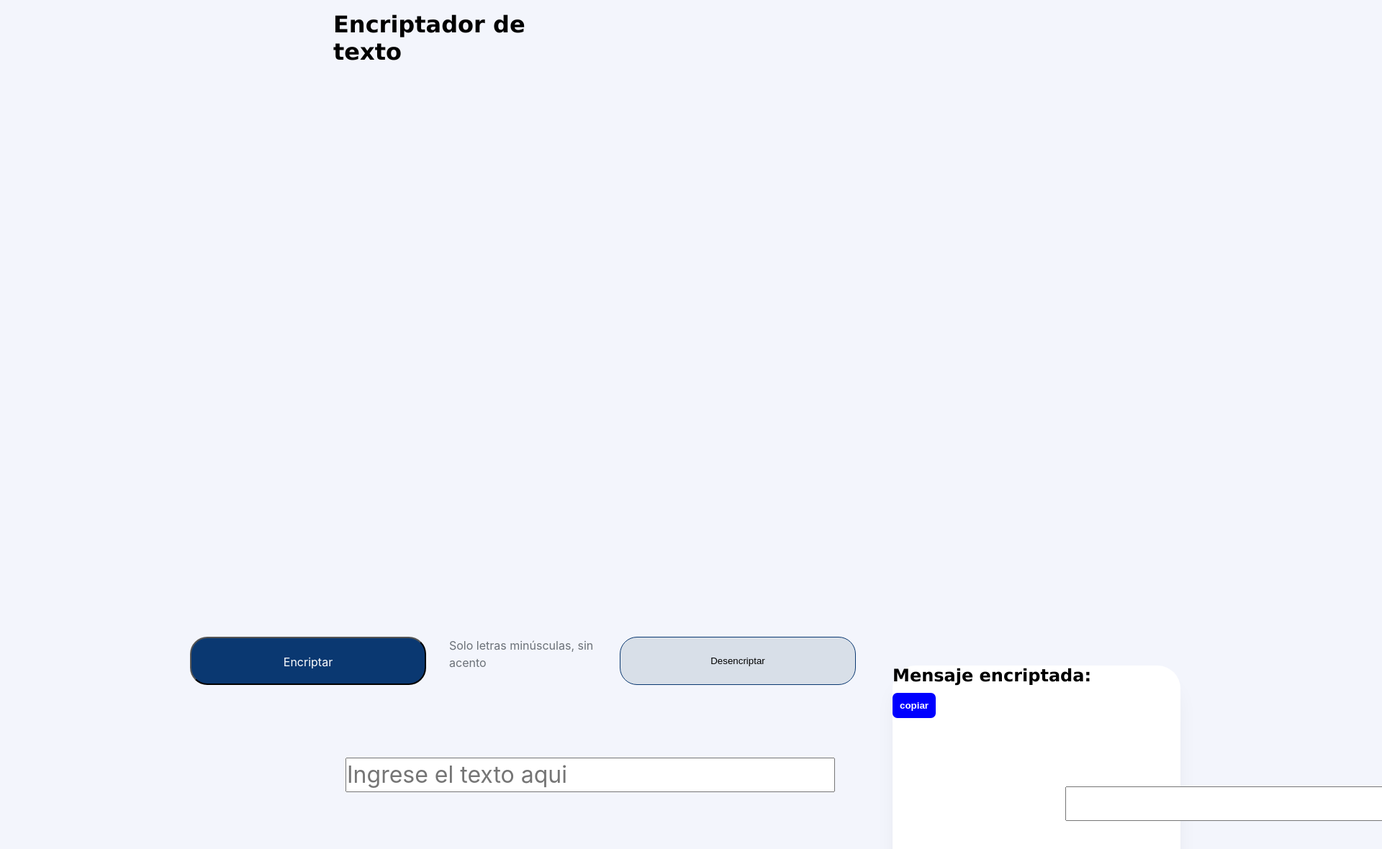
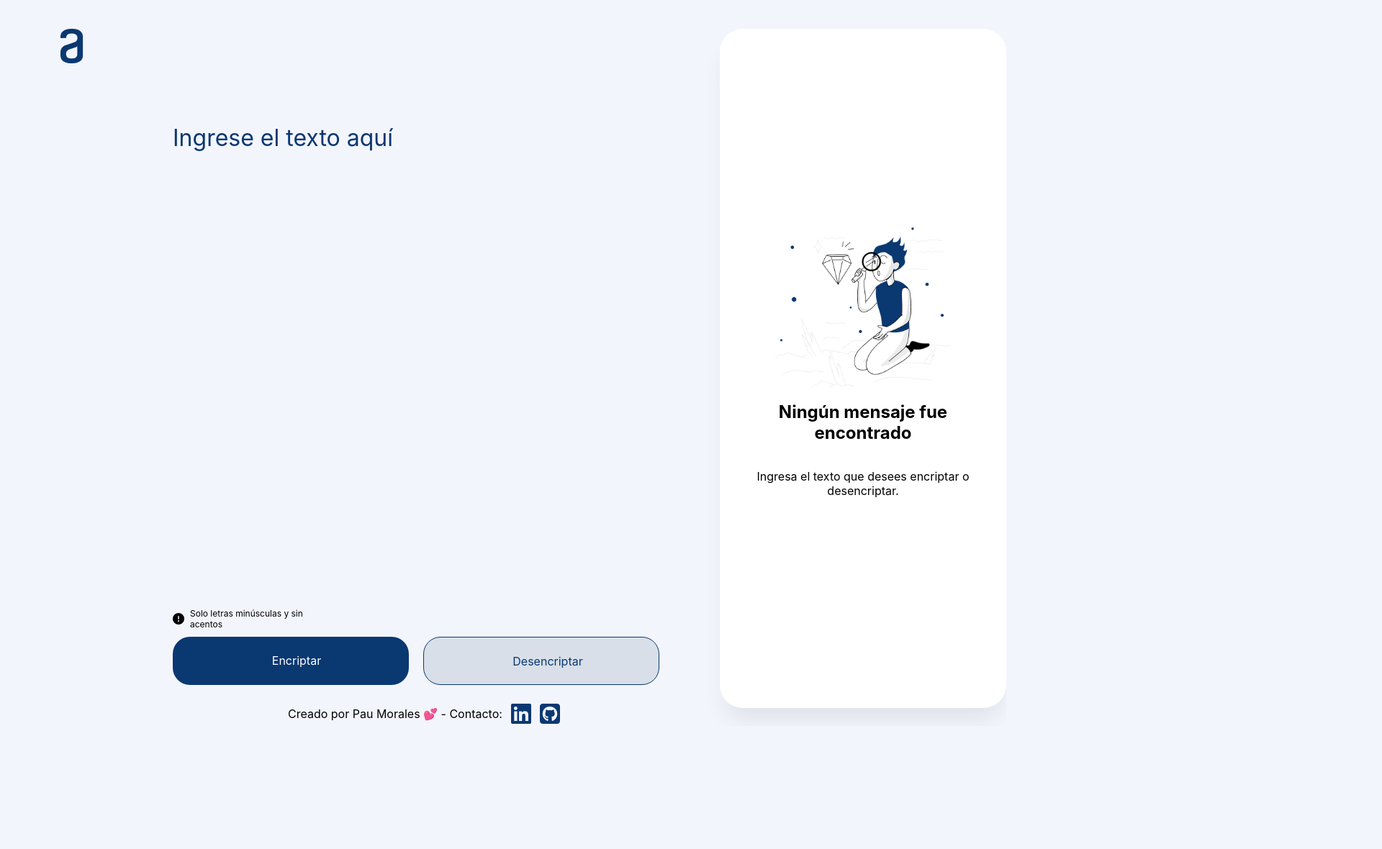
Before and after one commit to pau-morales/Challenge-I-ONE--Encriptador-de-texto, a plain HTML site: page index.html in a window 1280 px wide. Shown: the top 1180 px of the page at 72% size, 1920 px wide, since content can reach past the window. After the commit the page ends 1009 px from the top, so only its background shows below. Drawn offline with Linux system fonts and the light colour scheme.

Commit message:
Desafío ONE N°1 Encriptador - Terminado.

```diff
--- a/css/style.css
+++ b/css/style.css
@@ -1,30 +1,127 @@
-* {
-  margin: 0;
-  padding: 0;
-  box-sizing: border-box;
+*{
+  font-family: 'Inter', sans-serif;
+
 }
 
-body {
-  background-color: rgba(243, 245, 252, 1);
-  font-family: Verdana, Geneva, Tahoma, sans-serif;
+body{
+  background-color: #F3F5FC;
 }
 
-.main {
-  /*
-  width: 80vw;
-  margin: auto;
+.container{
   display: flex;
+  justify-content: space-around;
+  margin-bottom: 2rem;
+}
+
+.logo{
+  display: flex;
+  flex-direction: column;
+  align-items: flex-start;
+  padding: 0px;
+  position: absolute;
+  width: 120px;
+  height: 48px;
+  left: 40px;
+  top: 40px;
+}
+.logo-img-container {
+  position: static;
+  width: 120px;
+  height: 48px;
+  left: 0px;
+  top: 0px;
+  flex: none;
+  order: 0;
+  flex-grow: 0;
+  margin: 40px 0px;
+}
+
+.logo .logo-img-container img {
+  position: absolute;
+  left: 36.67%;
+  right: 37.43%;
+  top: 0%;
+  bottom: 0%;
+}
+
+.encriptador-container{
+  margin-top: 3rem;
+  display: flex;
+  flex-direction: column;
+  justify-content: space-between;
+
+  align-items: center;
+  align-self: stretch;
+  flex-grow: 0;
+}
+.encriptador__textarea{
+  color: #0A3871;
+  padding: 0%;
+  font-size: 32px;
+  border: none;
+  resize: none;
+  position: absolute;
+  /*width: 680px;
+  height: 48px;
+  */
+  left: 240px;
+  top: 168px;
+  background-color: #F3F5FC;
+  line-height: 150%;
+}
+.encriptador__textarea::placeholder{
+  color: #0A3871;
+  background-color: #F3F5FC;
+
+}
+
+.text-aclaration{
+  display: flex;
+  flex-direction: row;
+  align-items: center;
+  gap: 8px;
+  padding: 0px;
+  position: absolute;
+  width: 229px;
+  height: 18px;
+  left: 240px;
+  top: 851px;
+}
+.text-aclaration p{
+  font-size: 12px;
+}
+
+.character-image{
+  max-width: 70%;
+}
+.aside-container{
+  position: absolute;
+  display: flex;
+  flex-direction: column;
+  align-items: center;
   justify-content: center;
-  */
+  background-color: #FFFFFF;
+  height: 944px;
+  width: 350px;
+  left: 1000px;
+  top: 40px;
+  padding: 0 1.5rem;
+  border-radius: 32px;
+  box-shadow: 0px 24px 32px -8px rgba(0, 0, 0, 0.08);
+}
+.aside__title{
+  text-align: center;
+}
+.aside__paragraph{
+  text-align: center;
 
-  /* Frame 3 */
-  /* Auto layout */
+}
 
+.buttons{
   display: flex;
   flex-direction: row;
   align-items: flex-start;
   padding: 0px;
-
   position: absolute;
   width: 680px;
   height: 67px;
@@ -32,169 +129,142 @@ body {
   top: 885px;
 }
 
-.titulo {
-  padding: 15px;
-  width: 30vw;
-  margin: auto;
-
-}
-
-.container{
-	width: 60%;
-	height: 100%;
-	margin: 0 auto;
-}
-
-label{
-	/* Solo letras minúsculas y sin acentos */
-  position: static;
-  width: 205px;
-  height: 18px;
-  left: 240px;
-  top: 851px;
-
-  font-family: Inter;
-  font-style: normal;
-  font-weight: normal;
-  font-size: 16px;
-  line-height: 150%;
-  /* identical to box height, or 18px */
-
-  /* Gray/gray-400 */
-  color: #495057;
-  opacity: 0.8;
-
-  /* Inside auto layout */
-  flex: none;
-  order: 1;
-  flex-grow: 0;
-  margin: 0px 8px;
-}
-
-.box {
-  /*
-  padding: 10px;
-  margin: 0 10px 0 10px;
-  box-shadow: 2px 2px 2px 1px rgba(0, 0, 0, 0.2);
-  background-color: white;
-  border-radius: 0.5em;
-  width: 30vw;
-  height: auto;
-  */
-
-  /* Rectangle 1 */
-
-
-  position: absolute;
-  width: 400px;
-  height: 944px;
-  left: 1000px;
-  top: 40px;
-  bottom: 40px;
-
-  /* White */
-
-  background: #FFFFFF;
-  /* shadow */
-
-  box-shadow: 0px 24px 32px -8px rgba(0, 0, 0, 0.08);
-  border-radius: 32px;
-
-
-}
-
-.btnEncriptar{
-  /* Button */
-  /* Auto layout */
+.button-encriptar{
+  background-color: #0A3871;
+  border: none;
+  border-radius: 24px;
+  /*padding: 1.5rem 5rem;*/
+  cursor: pointer;
   display: flex;
   flex-direction: row;
   align-items: flex-start;
   padding: 24px;
-
   position: static;
   width: 328px;
   height: 67px;
-  left: 240px;
-  top: 885px;
+  left: 0px;
+  top: 0px;
+  margin-right: 20px;
+}
 
-  /* Dark blue/dark-blue-300 */
-  background: #0A3871;
-  border-radius: 24px;
-
-  /* Inside auto layout */
-  flex: none;
-  order: 0;
-  flex-grow: 0;
-  margin: 0px 24px;
-
-  /*Texto*/
-  color: white;
-  font-family: Inter;
-  font-style: normal;
-  font-weight: normal;
+.btn-1-text {
+  position: static;
+  width: 280px;
+  height: 19px;
+  left: 24px;
+  top: 24px;
   font-size: 16px;
   line-height: 19px;
   text-align: center;
-
+  color: #FFFFFF;
+  flex: none;
+  order: 0;
+  flex-grow: 1;
+  margin: 0px 8px;
 }
 
-.btnDesencriptar{
-  /* Button */
-  /* Auto layout */
+.button-desencriptar{
   display: flex;
   flex-direction: row;
   align-items: flex-start;
   padding: 24px;
-
   position: static;
   width: 328px;
   height: 67px;
   left: 352px;
   top: 0px;
-
-  /* Light gray */
-  background: #D8DFE8;
-
-  /* Dark blue/dark-blue-300 */
+  background-color:  #D8DFE8;
   border: 1px solid #0A3871;
   box-sizing: border-box;
   border-radius: 24px;
-
-  /* Inside auto layout */
-  flex: none;
-  order: 1;
-  flex-grow: 0;
-  margin: 0px 24px;
+  /*padding: 1.5rem 5rem;*/
+  cursor: pointer;
 }
 
-.btn {
-  border: 0;
-  color: white;
-  font-weight: bold;
-  background-color: blue;
-  padding: 10px;
-  margin-top: 10px;
-  border-radius: 0.5em;
+.btn-2-text {
+  position: static;
+  width: 280px;
+  height: 19px;
+  left: 24px;
+  top: 24px;
+  font-size: 16px;
+  line-height: 19px;
+  text-align: center;
+  color: #0a3871;
+  flex: none;
+  order: 0;
+  flex-grow: 1;
+  margin: 0px 8px;
 }
 
-.text-input {
-  /* Ingrese el texto aqui */
+.button-copy{
+  display: flex;
+  flex-direction: row;
+  align-items: flex-start;
+  padding: 24px;
   position: absolute;
-  width: 680px;
-  height: 48px;
-  left: 240px;
-  right: 520px;
-  top: 168px;
-  bottom: 808px;
+  width: 336px;
+  height: 67px;
+  left: 32px;
+  bottom: 32px;
+  background-color:  #D8DFE8;
+  border: 1px solid #0A3871;
+  box-sizing: border-box;
+  border-radius: 24px;
+  /*padding: 1.5rem 5rem;*/
+  cursor: pointer;
+}
 
-  font-family: Inter;
-  font-style: normal;
-  font-weight: normal;
-  font-size: 32px;
+.button-copy{
+  display: none;
+}
+.button-copy:hover{
+  color: #FFFFFF;
+  background-color: #0A3871;
+  border: none;
+}
+
+.text-area-dec {
+  position: absolute;
+  width: 336px;
+  height: 781px;
+  left: 32;
+  top: 32;
+
+  font-size: 24px;
   line-height: 150%;
-  /* identical to box height, or 48px */
+  color: #495057;
+  border: none;
+  outline: none;
+  resize: none;
+}
 
+.text-area-dec[disabled=disabled], button:disabled {
+  background-color: transparent;
+}
 
-  /* Dark blue/dark-blue-300 */
+.footer-paragraph{
+  position: absolute;
+  left: 400px;
+  top: 960px;
+  display: flex;
+  gap: 12px;
+  align-items: center;
+  justify-content: center;
+  margin-bottom: 0;
+}
+.fab{
   color: #0A3871;
 }
+.fa-linkedin:hover{
+  color: #0e76a8;
+  transition: color 0.4s;
+}
+.fa-github-square:hover{
+  color: #171515;
+  transition: color 0.4s;
+}
+
+#mensajes-errores{
+	color: red;
+}
--- a/index.html
+++ b/index.html
@@ -1,38 +1,79 @@
 <!DOCTYPE html>
-<html lang="pt-br">
+<html lang="es">
 <head>
   <meta charset="UTF-8">
   <meta http-equiv="X-UA-Compatible" content="IE=edge">
   <meta name="viewport" content="width=device-width, initial-scale=1.0">
-  <title>Document</title>
+  <!-- Favicon-->
+  <link rel="icon" type="image/png" sizes="32x32" href="img/favicon/favicon-32x32.png">
+  <link rel="icon" type="image/png" sizes="96x96" href="img/favicon/favicon-96x96.png">
+  <link rel="icon" type="image/png" sizes="16x16" href="img/favicon/favicon-16x16.png">
+
+
+  <title>Desafio ENCRIPTADOR Oracle ONE</title>
+
+  <!-- Fontawesome-->
+  <script src="https://kit.fontawesome.com/9514dd5057.js" crossorigin="anonymous"></script>
+  <!-- CSS Custom -->
   <link rel="stylesheet" href="css/style.css">
 </head>
+
 <body>
-  <header>
-    <div class="container">
-      <h1 class="titulo">Encriptador de texto</h1>
+  <main class="main">
+    <!-- logo -->
+    <div class="logo">
+      <div class="logo-img-container">
+        <a href="https://www.aluracursos.com/" target="blank"><img src="img/alura-logo.png" alt="" /></a>
+      </div>
     </div>
-  </header>
+    <section class="container">
+      <ul id="mensajes-errores"></ul>
+        <div class="encriptador-container">
 
+            <div>
+                <textarea class="encriptador__textarea" name="" id="area" cols="30" rows="10"
+                    placeholder="Ingrese el texto aquí"></textarea>
+            </div>
+            <div class="button-container">
+                <div class="text-aclaration">
+                    <i class="fas fa-exclamation-circle"></i>
+                    <p>Solo letras minúsculas y sin acentos</p>
+                </div>
+                <div class="buttons">
+                    <button id="button-encriptar" class="button-encriptar">
+                      <div class="btn-1-text">Encriptar</div></button>
+                    <button id="button-desencriptar" class="button-desencriptar">
+                      <div class="btn-2-text">Desencriptar</div></button>
+                </div>
 
-  <main class="main">
-
-
-        <input class="text-input" type="text" id="input-texto" placeholder="Ingrese el texto aqui">
-
-        <label>Solo letras minúsculas, sin acento</label>
-
-        <input class="btnEncriptar" type="submit" value="Encriptar" id="btn-encriptar">
-        <input class="btnDesencriptar" type="submit" value="Desencriptar" id="btn-desencriptar">
-
-
-    <section class="msg box">
-      <h2 id="">Mensaje encriptada:</h2>
-      <input class="text-input" type="text" id="msg"></input>
-      <input class="btn" type="submit" value="copiar" id="btn-copy">
+            </div>
+        </div>
+        <div class="aside-container">
+            <p class="text-area-dec" id="desencriptar-texto"></p>
+            <img class="character-image" src="img/personaje.png" alt="Personaje con diamente">
+            <h2 class="aside__title">Ningún mensaje fue encontrado</h2>
+            <p class="aside__paragraph">Ingresa el texto que desees encriptar o desencriptar.</p>
+            <button id="button-copy" class="button-copy">Copiar</button>
+            <div id="message-copied">
+                </d>
+            </div>
+        </div>
     </section>
   </main>
 
-  <script src="js/script.js"></script>
+  <footer>
+      <p class="footer-paragraph">Creado por Pau Morales 💕 - Contacto:
+          <a href="https://www.linkedin.com/in/paumorales98/"><i class="fab fa-linkedin fa-2x"></i></a>
+          <a href="https://github.com/pau-morales"><i class="fab fa-github-square fa-2x"></i></a>
+      </p>
+  </footer>
+
+  <script src="js/main.js"></script>
+  <script src="js/validar.js"></script>
+  <script src="js/mostrar_ocultar_texto.js"></script>
+  <script src="js/encriptar.js"></script>
+  <script src="js/desencriptar.js"></script>
+  <script src="js/copiar.js"></script>
+  <script src="js/is-ok.js"></script>
 </body>
 </html>
--- /dev/null
+++ b/js/main.js
@@ -0,0 +1,64 @@
+
+/* Reglas de encriptación:
+"e" es convertido para "enter"
+"i" es convertido para "imes"
+"a" es convertido para "ai"
+"o" es convertido para "ober"
+"u" es convertido para "ufat"
+Solo letras minusculas
+No se permite acentuación de palabras
+*/
+
+/* Reglas de desencriptación:
+"enter" es convertido para "e"
+"imes" es convertido para "i"
+"ai" es convertido para "a"
+"ober" es convertido para "o"
+"ufat" es convertido para "u"
+Solo letras minusculas
+No se permite acentuación de palabras
+*/
+
+var buttonEncriptar = document.querySelector("#button-encriptar");
+var buttonDesencriptar = document.querySelector("#button-desencriptar");
+var input = document.querySelector("#area");
+var messageNotFound = document.querySelector(".aside__title");
+var insertText = document.querySelector(".aside__paragraph");
+var imageCharacter = document.querySelector(".character-image");
+var newText = document.querySelector("#desencriptar-texto");
+var buttonCopy = document.querySelector("#button-copy");
+var messageCopied = document.querySelector("#message-copied");
+var alertError = document.querySelector("#mensaje-error");
+
+let copyMessage = "<p style='color: green'>¡Texto copiado!</p>"
+let errorMessage = "ERROR! Sin mayúsculas, acentos, ni caracteres especiales!"
+
+var alfabeto = "abcdefghijklmnñopqrstuvwxyz";
+var transposicion = "zyxwvutsrqpoñnmlkjihgfedcba";
+
+
+
+buttonEncriptar.addEventListener("click", function (event) {
+  event.preventDefault();
+  ok(input.value, alfabeto);
+  encriptar(input.value, alfabeto, transposicion);
+  input.value = "";
+});
+
+buttonDesencriptar.addEventListener("click", function (event) {
+  event.preventDefault();
+  ok(input.value, alfabeto);
+  desencriptar(input.value, alfabeto, transposicion);
+  input.value = "";
+  /*
+  MostrarOcultarTexto();
+  var desencriptado = document.querySelector("#new-text");
+  desencriptado.value = decodificado;*/
+});
+
+
+buttonCopy.addEventListener("click", function (event) {
+  event.preventDefault();
+
+  copiar();
+});
```
Also changed, not shown: js/copiar.js (added, +12 -0 lines), js/desencriptar.js (added, +20 -0 lines), js/encriptar.js (added, +27 -0 lines), js/is-ok.js (added, +15 -0 lines), js/mostrar_ocultar_texto.js (added, +21 -0 lines), js/script.js (deleted, +0 -20 lines), js/validar.js (added, +47 -0 lines), img/alura-logo.png (added), img/favicon/favicon-16x16.png (added), img/favicon/favicon-32x32.png (added), img/favicon/favicon-96x96.png (added), img/favicon/favicon.ico (added), img/personaje.png (added).
